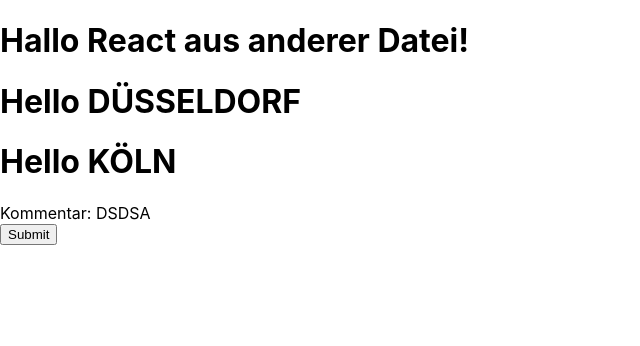
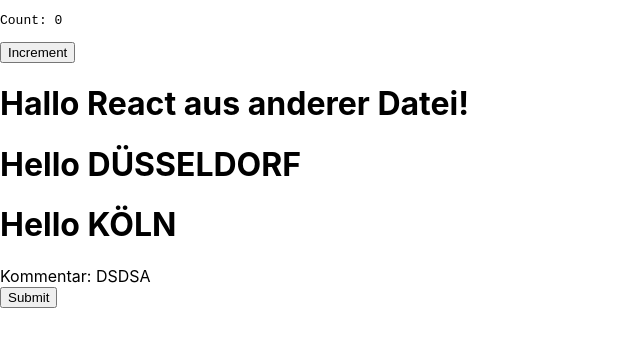
Before and after one commit to SuoraGmbH/react-camp-2022-12, a React (Create React App) app: page / in a window 1280 px wide. Shown: the top 346 px of the page, without its empty margins (0-640 px from the left). Built offline with nearby package versions, Linux system fonts and the light colour scheme.

Commit message:
Add Counter

```diff
--- a/src/App.tsx
+++ b/src/App.tsx
@@ -3,6 +3,7 @@
 import TimeEntryView from "./components/TimeEntryView";
 import { TimeEntry } from "./domain/TimeEntry";
 import TimeEntryForm from "./components/TimeEntryForm";
+import Counter from "./components/Counter";
 
 // Example on how to get the type of props of a component
 // const welcomeProps: ComponentProps<typeof Welcome> = { city: "some city" };
@@ -17,6 +18,7 @@
 
   return (
     <div>
+      <Counter />
       <h1>Hallo React aus anderer Datei!</h1>
       <Welcome city="Düsseldorf" />
       <Welcome />
--- /dev/null
+++ b/src/components/Counter.tsx
@@ -0,0 +1,18 @@
+import React, { useState } from "react";
+
+const Counter: React.FunctionComponent = () => {
+  const [count, setCount] = useState(0);
+
+  const handleClick: React.MouseEventHandler<HTMLButtonElement> = () => {
+    setCount(count + 1);
+  };
+
+  return (
+    <div>
+      <pre>Count: {count}</pre>
+      <button onClick={handleClick}>Increment</button>
+    </div>
+  );
+};
+
+export default Counter;
```
